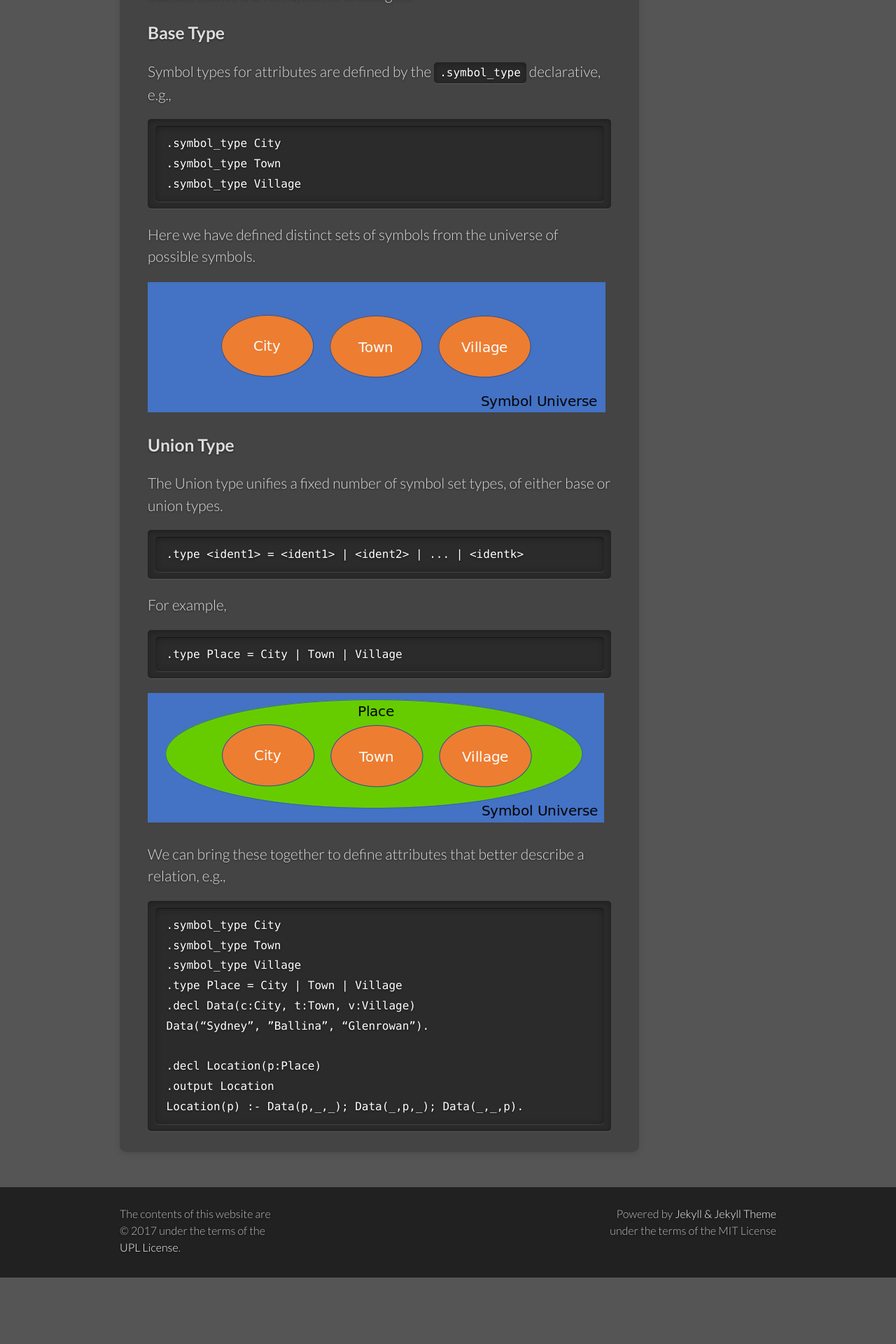
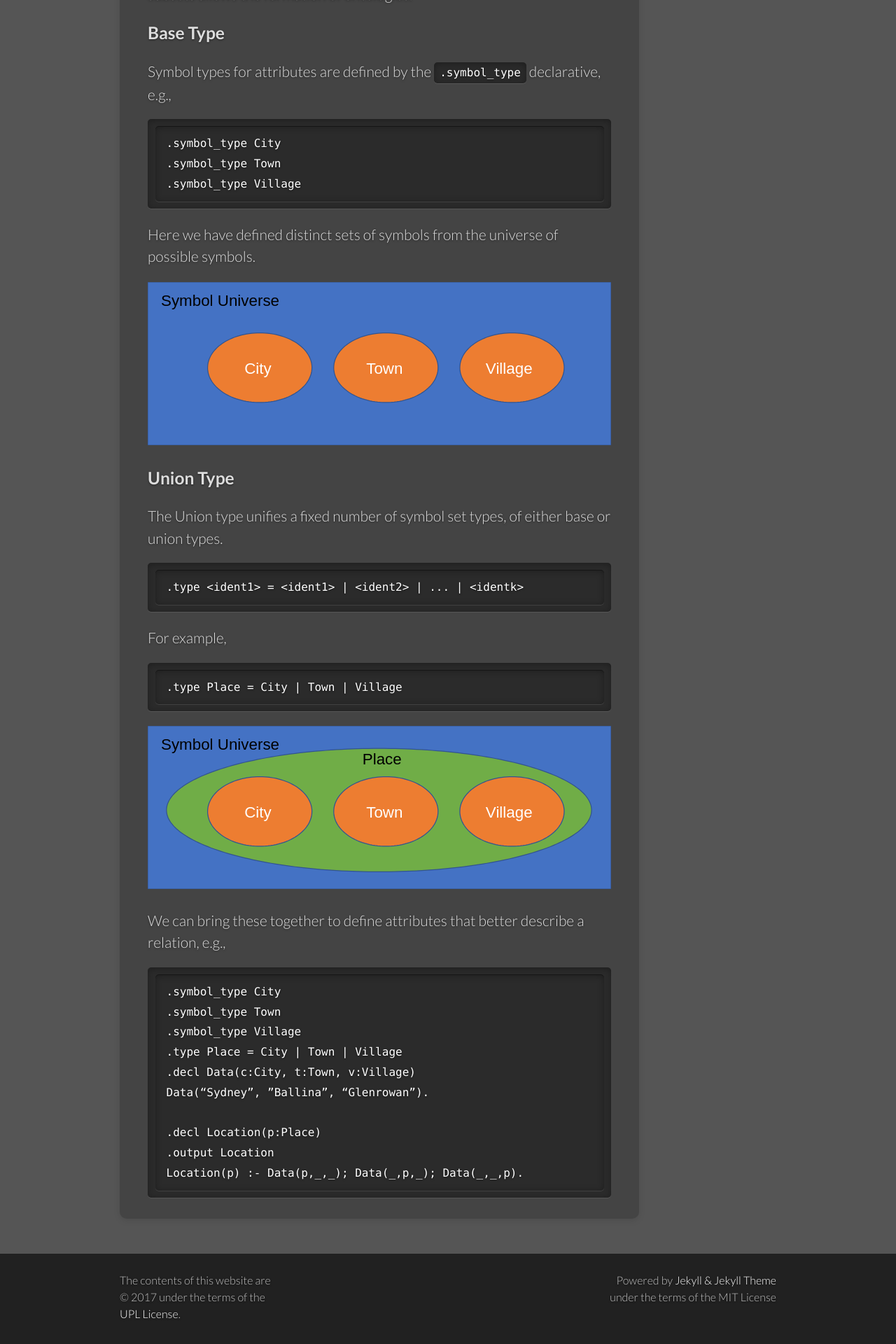
Before and after one commit to souffle-lang/souffle-lang.github.io, a Jekyll site: the page built from _docs/types2.md, in a window 1280 px wide. Shown: the part 1675-3595 px from the top of the page at 70% size. Built offline with Jekyll 4.4.1, drawn with Linux system fonts in a browser that asks for light colours; before the commit the page ends 3500 px from its top, so only the background shows below that.

Commit message:
Update types2.md

````diff
--- a/_docs/types2.md
+++ b/_docs/types2.md
@@ -52,7 +52,7 @@ Symbol types for attributes are defined by the `.symbol_type` declarative, e.g.,
 ```
 Here we have defined distinct sets of symbols from the universe of possible symbols.
 
-![location types as a subset of the universe](/img/symbol_universe_base.png)
+![location types as a subset of the universe](https://souffle-lang.org/img/universe_symbol_base.svg)
 ### Union Type
 The Union type unifies a fixed number of symbol set types, of either base or union types.
 ```
@@ -62,7 +62,7 @@ For example,
 ```
 .type Place = City | Town | Village
 ```
-![Place as a union of the location types in the universe of symbols](/img/symbol_universe_place.png)
+![Place as a union of the location types in the universe of symbols](https://souffle-lang.org/img/universe_symbol_place.svg)
 
 We can bring these together to define attributes that better describe a relation, e.g.,
 ```
````
